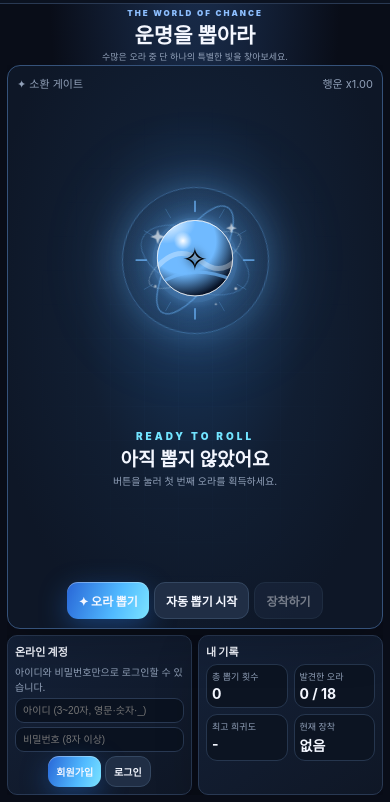
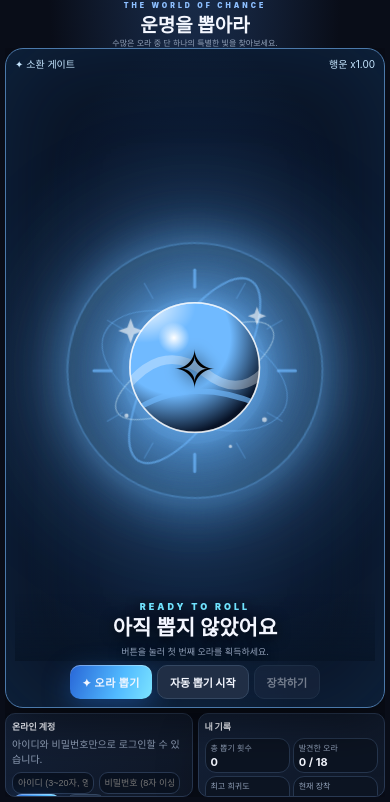
Before and after one commit to hgs10622-dotcom/SolsRNG-KR, a plain HTML site: page index.html in a window 390 px wide. Shown: the part 42-844 px from the top of the page. Drawn offline with nearby package versions, Linux system fonts and the light colour scheme.

Commit message:
Redesign summon gate as wide cinematic horizontal portal

```diff
--- a/index.html
+++ b/index.html
@@ -137,6 +137,86 @@ main{width:100%;max-width:none;height:calc(100dvh - 54px);max-height:calc(100dvh
  .result h2{font-size:17px}
  .side>.stats{padding:5px}
 }
+
+/* WIDE SUMMON GATE — cinematic Sol's RNG-inspired horizontal portal */
+html,body{overflow:hidden!important}
+main{height:calc(100dvh - 54px);max-height:calc(100dvh - 54px);padding:7px 2.4vw 8px;gap:6px}
+.hero{flex:0 0 46px;height:46px}
+.hero small{font-size:9px;letter-spacing:5px}
+.hero h1{font-size:24px;margin:0}
+.hero p{font-size:10px}
+.layout{display:grid;grid-template-columns:minmax(0,1fr);grid-template-rows:minmax(0,1fr) auto;gap:7px}
+.stage{height:100%;min-height:0;display:grid;grid-template-columns:minmax(0,1fr) minmax(260px,34%);grid-template-rows:34px minmax(0,1fr) auto;align-items:center;justify-items:center;padding:10px 3vw;overflow:hidden;border-radius:18px;background:
+ radial-gradient(ellipse at 50% 53%,#173d69 0%,#102440 35%,#0a1426 72%),
+ linear-gradient(120deg,#08101f,#142d4b 50%,#08101f);border:1px solid #4b79aa;
+ box-shadow:inset 0 0 100px #2777c52a,0 12px 50px #0008;
+}
+.stage:before{content:"";position:absolute;z-index:-1;left:3%;right:3%;top:50%;height:54%;transform:translateY(-50%);border-radius:50%;
+ background:radial-gradient(ellipse at center,transparent 34%,#42baff12 48%,#7deaff38 51%,#398bff18 54%,transparent 69%),
+ repeating-linear-gradient(90deg,transparent 0 4%,#78d9ff13 4.1% 4.25%,transparent 4.4% 8%),
+ linear-gradient(90deg,transparent,#3baaff1b 18%,#8deaff30 50%,#3baaff1b 82%,transparent);
+ filter:blur(1px);box-shadow:0 0 60px #318fff2c,inset 0 0 55px #62d5ff20;pointer-events:none}
+.stage:after{content:"";position:absolute;z-index:-1;left:7%;right:7%;top:50%;height:66%;transform:translateY(-50%) perspective(500px) rotateX(58deg);border:2px solid #8beaff55;border-radius:50%;box-shadow:0 0 18px #4abaff88,0 0 55px #2c83ff55,inset 0 0 35px #70dfff44;pointer-events:none}
+.stagehead{grid-column:1/-1;grid-row:1;width:100%;align-self:start;display:flex;align-items:center;font-size:12px;color:#c6e6ff}
+#orb{grid-column:1;grid-row:2;align-self:center;justify-self:center;width:min(42vw,52vh,410px);height:min(42vw,52vh,410px);max-width:100%;max-height:100%;margin:0;filter:drop-shadow(0 0 28px color-mix(in srgb,var(--aura-color,#70baff) 50%,transparent))}
+#orb:before{inset:10%;filter:blur(70px);opacity:.45}
+#orb:after{inset:0;border-width:2px;box-shadow:0 0 45px color-mix(in srgb,var(--aura-color,#70baff) 40%,transparent),inset 0 0 45px #8beaff22}
+#orb svg{filter:drop-shadow(0 0 28px color-mix(in srgb,var(--aura-color,#70baff) 75%,transparent))}
+.result{grid-column:2;grid-row:2;align-self:center;justify-self:stretch;text-align:left;min-height:0;padding:22px 24px;border-left:1px solid #7bdcff45;background:linear-gradient(90deg,#08142666,transparent);text-shadow:0 2px 14px #000}
+.rarity{font-size:13px;letter-spacing:5px}
+.result h2{font-size:clamp(27px,3.4vw,48px);line-height:1.15;margin:12px 0}
+.result p{font-size:13px;line-height:1.7}
+.actions{grid-column:1/-1;grid-row:3;justify-self:center;align-self:end;padding:5px 0 2px}
+.primary,.secondary{padding:12px 24px;border-radius:10px}
+.primary{font-size:15px;letter-spacing:.5px}
+.side{height:104px;min-height:0;display:grid;grid-template-columns:1.15fr 1fr;grid-template-rows:1fr;gap:7px;overflow:hidden}
+.side>.stats{padding:9px 13px;min-height:0;overflow:hidden}
+.side>.stats:nth-child(3),.side>.stats:nth-child(4){display:none}
+.side>.stats:first-child .heading,.side>.stats:nth-child(2) .heading{font-size:11px;margin:0 0 5px}
+.side>.stats:first-child p{display:none}
+.side>.stats:first-child #authUsername,.side>.stats:first-child #authPassword{width:auto!important;max-width:190px;display:inline-block!important;margin:0 5px 0 0!important;padding:7px!important}
+.side>.stats:first-child .actions{display:inline-flex;padding:0;vertical-align:middle}
+.side>.stats:first-child .primary,.side>.stats:first-child .secondary{padding:7px 11px;font-size:11px}
+.statgrid{grid-template-columns:repeat(4,minmax(0,1fr));gap:6px}
+.stat{padding:6px 9px}
+.stat small{font-size:9px}
+.stat b{font-size:15px;margin-top:2px;white-space:nowrap}
+.tabs,.content,.footer{display:none!important}
+@media(max-width:780px){
+ .top{height:42px;min-height:42px;padding:0 12px}
+ main{height:calc(100dvh - 42px);max-height:calc(100dvh - 42px);padding:5px;gap:5px}
+ .hero{flex:0 0 38px;height:38px}
+ .hero small{font-size:7px;letter-spacing:3px}
+ .hero h1{font-size:19px}
+ .hero p{font-size:8px}
+ .layout{grid-template-rows:minmax(0,1fr) 84px;gap:5px}
+ .stage{grid-template-columns:minmax(0,1fr);grid-template-rows:25px minmax(0,1fr) auto; padding:7px 9px}
+ .stagehead{grid-column:1;grid-row:1;font-size:10px}
+ #orb{grid-column:1;grid-row:2;width:min(47vh,66vw,260px);height:min(47vh,66vw,260px)}
+ .result{grid-column:1;grid-row:2;align-self:end;justify-self:center;text-align:center;padding:7px 10px 2px;border:0;background:linear-gradient(0deg,#071426c9,transparent);width:100%}
+ .rarity{font-size:9px;letter-spacing:3px}
+ .result h2{font-size:21px;margin:4px}
+ .result p{font-size:9px}
+ .actions{grid-column:1;grid-row:3;gap:5px;padding:4px 0 1px}
+ .primary,.secondary{padding:8px 12px;font-size:11px}
+ .side{height:84px;grid-template-columns:1fr 1fr;gap:5px}
+ .side>.stats{padding:6px}
+ .side>.stats:first-child .heading{font-size:9px;margin-bottom:3px}
+ .side>.stats:first-child #authUsername,.side>.stats:first-child #authPassword{max-width:47%;width:47%!important;font-size:9px!important;padding:5px!important}
+ .side>.stats:first-child .primary,.side>.stats:first-child .secondary{padding:5px 7px;font-size:9px}
+ .side>.stats:nth-child(2) .heading{font-size:9px}
+ .statgrid{grid-template-columns:1fr 1fr;gap:3px}
+ .stat{padding:3px 5px}
+ .stat small{font-size:8px}
+ .stat b{font-size:11px}
+}
+@media(max-height:650px) and (min-width:781px){
+ .hero{flex-basis:34px;height:34px}
+ .hero h1{font-size:20px}
+ .stage{grid-template-rows:25px minmax(0,1fr) auto}
+ #orb{width:min(37vw,42vh,310px);height:min(37vw,42vh,310px)}
+ .side{height:88px}
+}
 </style><script src="https://cdn.jsdelivr.net/npm/@supabase/supabase-js@2"></script><script src="./supabase-config.js"></script></head><body>
 <header class="top"><div class="brand">AETHER<span> RNG</span></div><div class="version">WEB AURA SIMULATOR · v0.2.0</div></header>
 <main><section class="hero"><small>THE WORLD OF CHANCE</small><h1>운명을 뽑아라</h1><p>수많은 오라 중 단 하나의 특별한 빛을 찾아보세요.</p></section>
```
